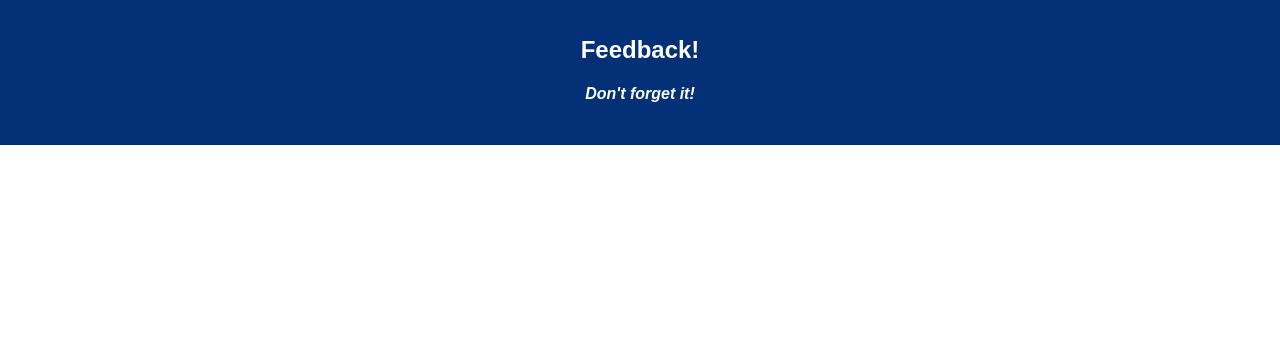
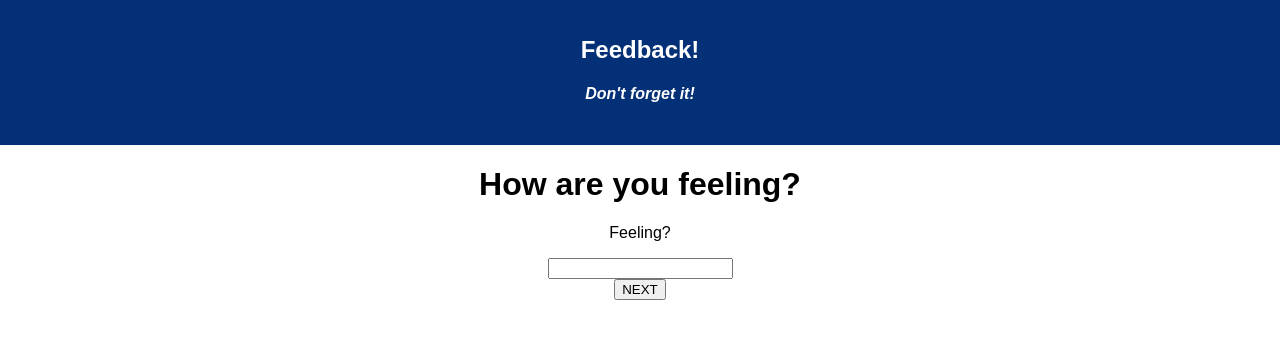
Before and after one commit to dabid76/Feedback-Form, a React (Create React App) app: page / in a window 1280 px wide. Shown: the top 338 px of the page. Built offline with nearby package versions, Linux system fonts and the light colour scheme.

Commit message:
not talking to the database

```diff
--- a/src/components/App/App.js
+++ b/src/components/App/App.js
@@ -1,6 +1,11 @@
 import React, { Component } from 'react';
 import axios from 'axios';
 import './App.css';
+import {HashRouter as Router, Route, Link} from 'react-router-dom';
+import { connect } from 'react-redux';
+import Feeling from '../Feeling/Feeling';
+
+
 
 class App extends Component {
   render() {
@@ -10,10 +15,17 @@ class App extends Component {
           <h1 className="App-title">Feedback!</h1>
           <h4><i>Don't forget it!</i></h4>
         </header>
+        {/* <h1>
+          How are you feeling?
+        </h1> */}
+        <Feeling />
         <br/>
       </div>
     );
   }
 }
 
-export default App;
+const StateToProps = (reduxState) => ({
+  reduxState
+})
+export default connect(StateToProps)(App);
--- /dev/null
+++ b/src/components/Feeling/Feeling.js
@@ -0,0 +1,53 @@
+import React, { Component } from 'react';
+import axios from 'axios';
+import {connect} from 'react-redux'
+
+class Feeling extends Component {
+
+    state = {
+        feelingNumbers: {
+            numbers: '',
+        }
+    }
+
+    handleSubmit = () => {
+        console.log('btn getting click')
+        // this.props.history.push('/checkout')
+        this.props.dispatch({ type: 'FEELINGS', payload: this.state.feelingNumbers })
+    }
+
+    handdleInputChange = (event, propertyName) => {
+        console.log("in handlechange")
+        this.setState({
+            orderToSend: {
+                ...this.state.orderToSend,
+                [propertyName]: event.target.value
+            }
+        })
+        axios.post('/feedback')
+            .then(response => {
+                console.log(response)
+            }).catch(error => {
+                console.log('error in order form post ', error)
+            })
+    }
+
+
+    render() {
+        return (
+            <>
+                <h1>How are you feeling?</h1>
+                <p>Feeling?</p>
+                <div className="feelings">
+                    <input type='number' pattern="[0-5]" onChange={(event) => this.handdleInputChange(event, 'numbers')} />
+                </div>
+
+            <button onClick={this.handleSubmit} className="nextBtn">NEXT</button>
+            </>
+        );
+    }
+}
+const mapStateToProps = (reduxStore) => ({
+    reduxStore
+})
+export default connect(mapStateToProps)(Feeling);
--- a/src/index.js
+++ b/src/index.js
@@ -2,7 +2,23 @@ import React from 'react';
 import ReactDOM from 'react-dom';
 import './index.css';
 import App from './components/App/App';
-import registerServiceWorker from './registerServiceWorker';
+import { createStore, combineReducers, applyMiddleware } from 'redux';
+import { Provider } from 'react-redux';
+import logger from 'redux-logger';
 
-ReactDOM.render(<App />, document.getElementById('root'));
-registerServiceWorker();
+const feelingReducer = (state = [], action) => {
+    if (action.type === 'FEELINGS') {
+        console.log('payload', action.payload)
+        return action.payload
+    }
+    return state;
+}
+
+const reduxStore = createStore(
+    combineReducers({
+        feelingReducer
+    }),
+    // applyMiddleware(logger)
+);
+
+ReactDOM.render(<Provider store={reduxStore}><App /></Provider>, document.getElementById('root'));
```
Also changed, not shown: 2 other files (tests, documents, lock files or other folders).
